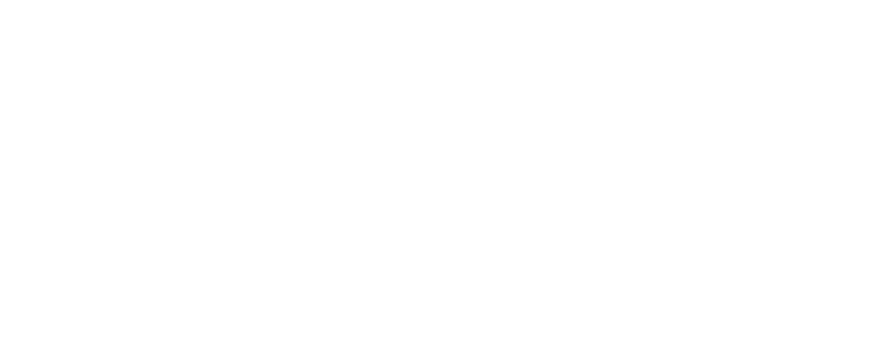
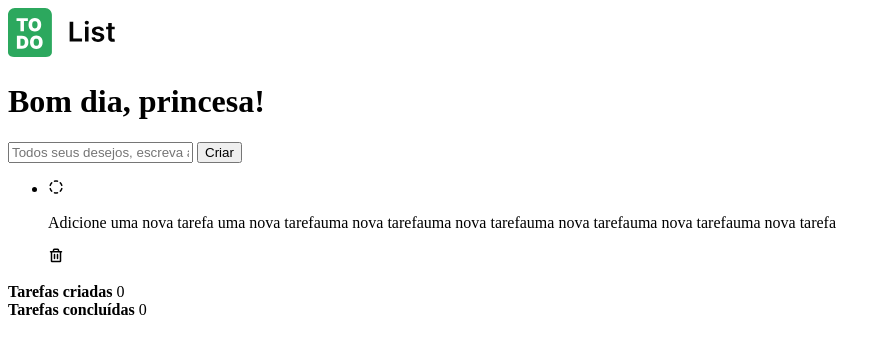
Before and after one commit to jemluz/todo-artesanal, a plain HTML site: page index.html in a window 1280 px wide. Shown: the whole page, without its empty margins (0-890 px from the left). Drawn offline with nearby package versions, Linux system fonts and the light colour scheme.

Commit message:
add: html markup implementation

```diff
--- a/index.html
+++ b/index.html
@@ -3,12 +3,49 @@
   <head>
     <meta charset="UTF-8">
     <meta name="viewport" content="width=device-width, initial-scale=1.0">
-    <title>Document</title>
+    <link
+    rel="stylesheet"
+    type="text/css"
+    href="https://unpkg.com/@phosphor-icons/web@2.1.1/src/bold/style.css"
+    />
+    <title>Todo List Artesanal</title>
   </head>
 
   <body>
-    <header></header>
-    <main></main>
-    <footer></footer>
+    <header>
+      <img src="./assets/logo.svg" alt="" srcset="">
+    </header>
+
+    <main>
+      <h1>Bom dia, princesa!</h1>
+
+      <form action="">
+        <input type="text" placeholder="Todos seus desejos, escreva aqui, a firma é forte">
+        <button type="submit">
+          Criar
+        </button>
+      </form>
+
+      <ul>
+        <li>
+          <!-- <i class="ph-bold ph-check-circle"></i> -->
+          <i class="ph-bold ph-circle-dashed"></i>
+          <p>Adicione uma nova tarefa uma nova tarefauma nova tarefauma nova tarefauma nova tarefauma nova tarefauma nova tarefa</p>
+          <i class="ph-bold ph-trash"></i>
+        </li>
+      </ul>
+    </main>
+
+    <footer>
+      <div>
+        <strong>Tarefas criadas</strong>
+        <span>0</span>
+      </div>
+
+      <div>
+        <strong>Tarefas concluídas</strong>
+        <span>0</span>
+      </div>
+    </footer>
   </body>
 </html>
```
Also changed, not shown: assets/logo.svg (added).
